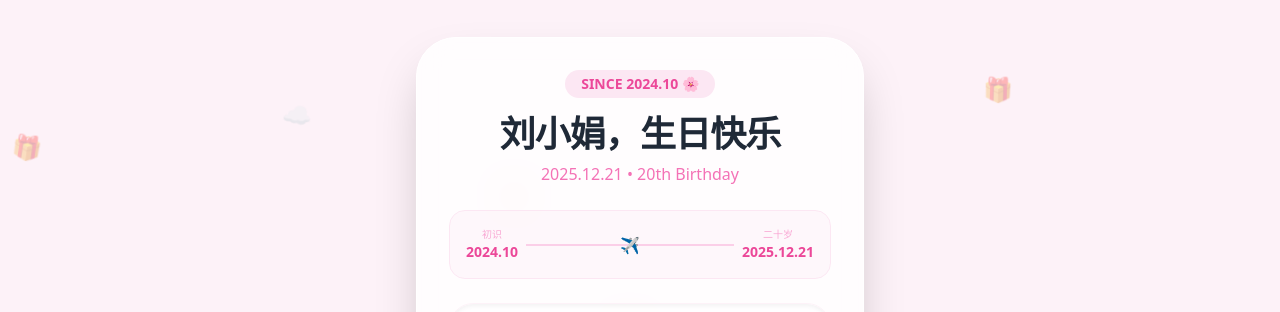
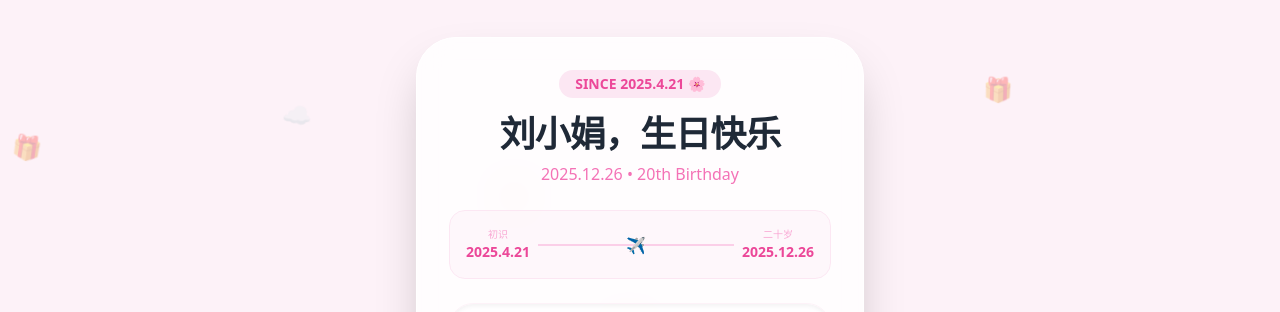
Before and after one commit to 2777136265-dev/birthday-website, a React (Vite) app: page / in a window 1280 px wide. Both pictures are taken after a click on the button "点击开启 ✨". Shown: the part 227-539 px from the top of the page. Built offline with nearby package versions, Linux system fonts and the light colour scheme.

Commit message:
Update index.tsx

```diff
--- a/index.tsx
+++ b/index.tsx
@@ -97,24 +97,24 @@ const App: React.FC = () => {
           <div className={`z-10 w-full max-w-md bg-white/80 backdrop-blur-lg border border-white p-8 rounded-[2.5rem] shadow-2xl text-center space-y-6 transition-all duration-1000 transform ${showContent ? 'translate-y-0 opacity-100 scale-100' : 'translate-y-20 opacity-0 scale-90'}`}>
             <header>
               <div className="inline-block bg-pink-100 text-pink-500 px-4 py-1 rounded-full text-sm font-bold mb-4 animate-bounce">
-                SINCE 2024.10 🌸
+                SINCE 2025.4.21 🌸
               </div>
               <h1 className="text-4xl font-bold text-gray-800 tracking-tight">刘小娟，生日快乐</h1>
-              <p className="text-pink-400 mt-2 font-medium">2025.12.21 • 20th Birthday</p>
+              <p className="text-pink-400 mt-2 font-medium">2025.12.26 • 20th Birthday</p>
             </header>
 
             {/* 故事时光轴 */}
             <div className="flex justify-between items-center px-4 py-4 bg-pink-50/50 rounded-2xl border border-pink-100 relative">
                 <div className="text-center">
                     <p className="text-[10px] text-pink-300 uppercase">初识</p>
-                    <p className="text-sm font-bold text-pink-500">2024.10</p>
+                    <p className="text-sm font-bold text-pink-500">2025.4.21</p>
                 </div>
                 <div className="flex-1 h-[2px] bg-pink-200 mx-2 relative">
                     <div className="absolute top-1/2 left-1/2 -translate-x-1/2 -translate-y-1/2 text-pink-400">✈️</div>
                 </div>
                 <div className="text-center">
                     <p className="text-[10px] text-pink-300 uppercase">二十岁</p>
-                    <p className="text-sm font-bold text-pink-500">2025.12.21</p>
+                    <p className="text-sm font-bold text-pink-500">2025.12.26</p>
                 </div>
             </div>
 
```
